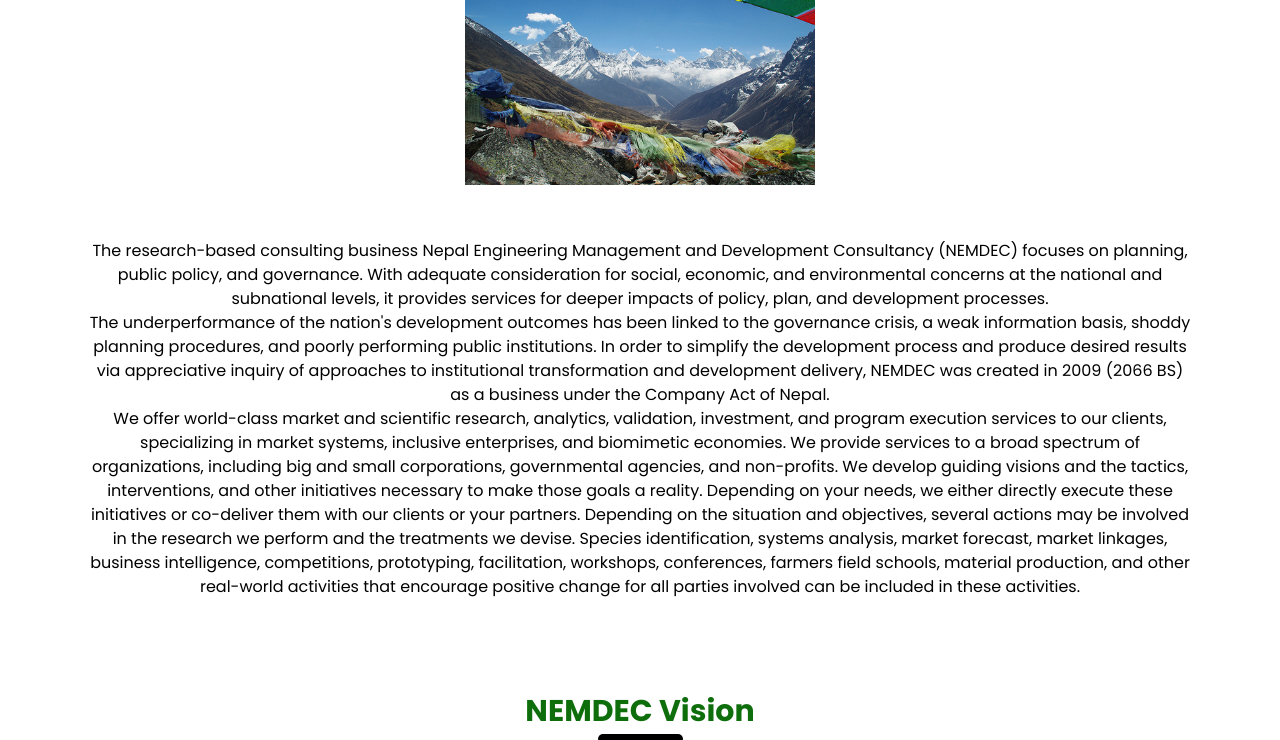
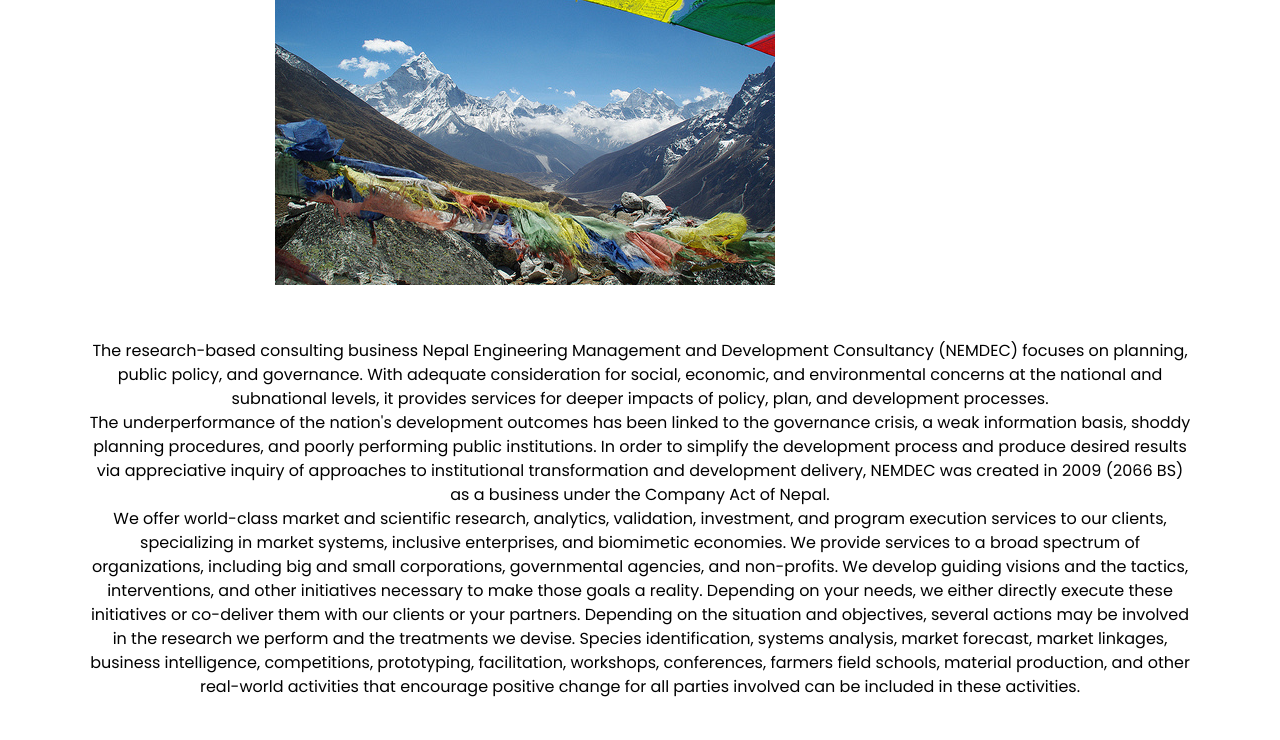
Before and after one commit to me-ayush-niraula/nemdec.nepal.github.io, a plain HTML site: page moreabout.html in a window 1280 px wide. Shown: the part 360-1100 px from the top of the page. Drawn offline with nearby package versions, Linux system fonts and the light colour scheme; files whose address does not match are found by name.

Commit message:
Add files via upload

```diff
--- a/moreabout.html
+++ b/moreabout.html
@@ -96,10 +96,10 @@
       <div class="providing_section layout_padding">
          <div class="container">
             <h1 class="services_taital">About <span style="color: #0f6e0c" data-aos="fade-up">NEMDEC Consulting</span></h1>
-            <div class="row">
-               <div class="col-4"></div>
-               <div class="col-4"><img class="aboutimg11" src="images/agri.jpg" alt=""></div>
-               <div class="col-4"></div>
+            <div class="row ">
+               <div class="col-2"></div>
+               <div class="col-8 aboutimg111 "><img class="aboutimg11" src="images/agri.jpg" alt=""></div>
+               <div class="col-2"></div>
             </div>
             <p class="services_text" data-aos="fade-up">
             <br>   The research-based consulting business Nepal Engineering Management and Development Consultancy (NEMDEC) focuses on planning, public policy, and governance. With adequate consideration for social, economic, and environmental concerns at the national and subnational levels, it provides services for deeper impacts of policy, plan, and development processes. <br> The underperformance of the nation's development outcomes has been linked to the governance crisis, a weak information basis, shoddy planning procedures, and poorly performing public institutions. In order to simplify the development process and produce desired results via appreciative inquiry of approaches to institutional transformation and development delivery, NEMDEC was created in 2009 (2066 BS) as a business under the Company Act of Nepal.
```
